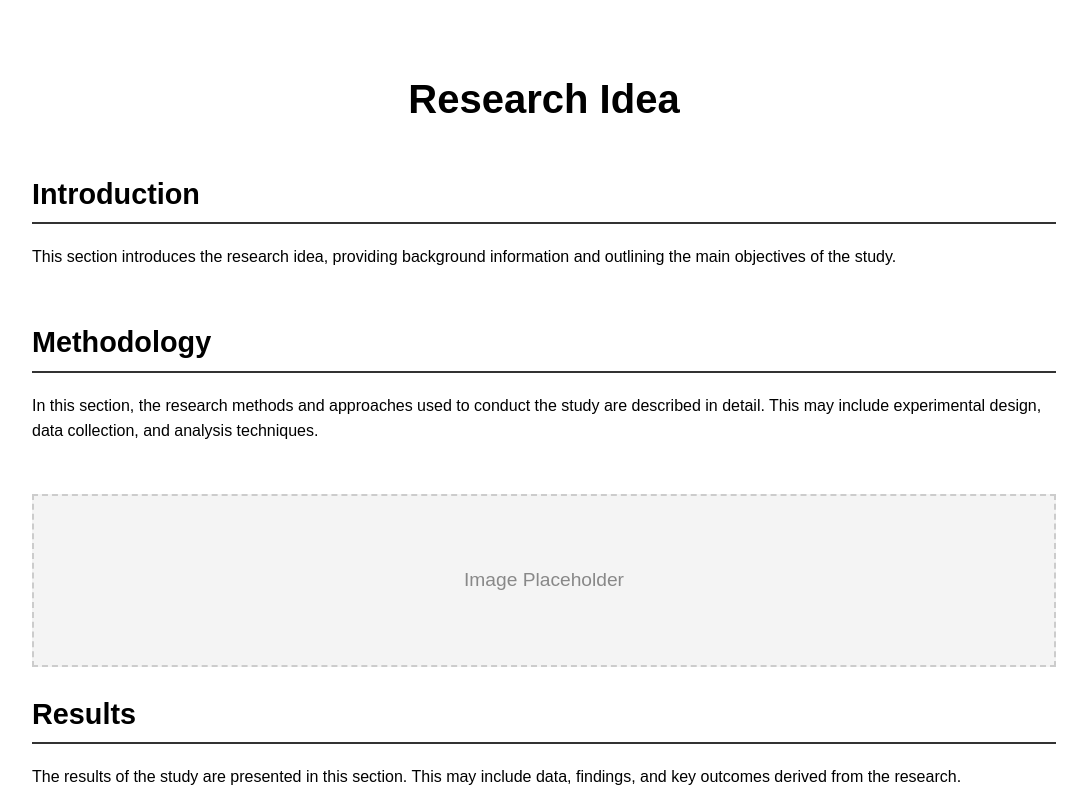
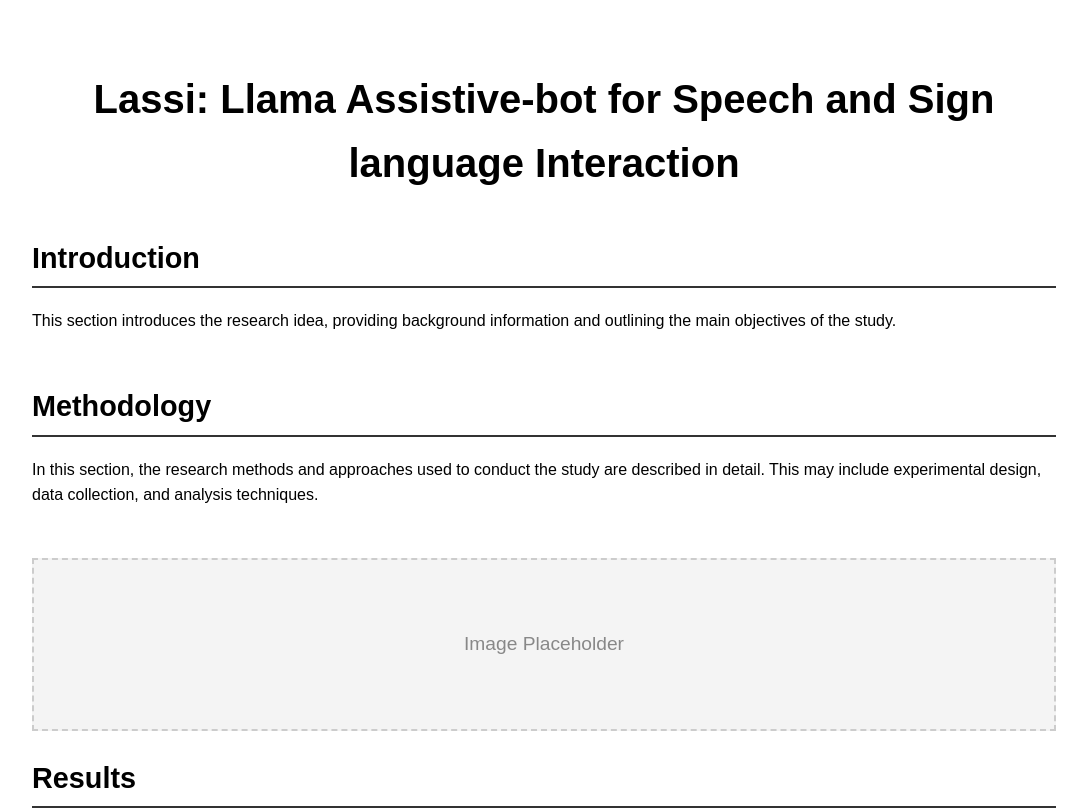
Before and after one commit to lassi-ai/lassi-ai.github.io, a plain HTML site: page index.html in a window 1280 px wide. Shown: the top 811 px of the page, without its empty margins (96-1183 px from the left). Drawn offline with Linux system fonts and the light colour scheme.

Commit message:
Update Website

```diff
--- a/index.html
+++ b/index.html
@@ -58,7 +58,7 @@
 <body>
 
     <div class="container">
-        <h1>Research Idea</h1>
+        <h1>Lassi: Llama Assistive-bot for Speech and Sign language Interaction</h1>
 
         <section id="introduction">
             <h2>Introduction</h2>
```
